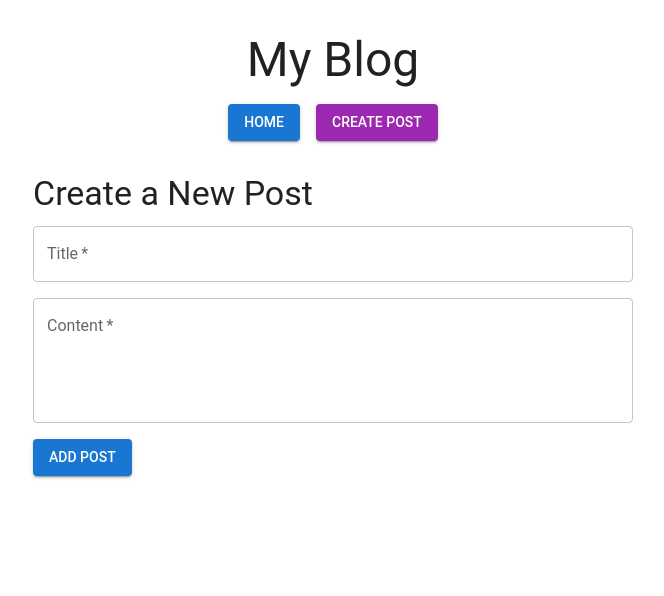
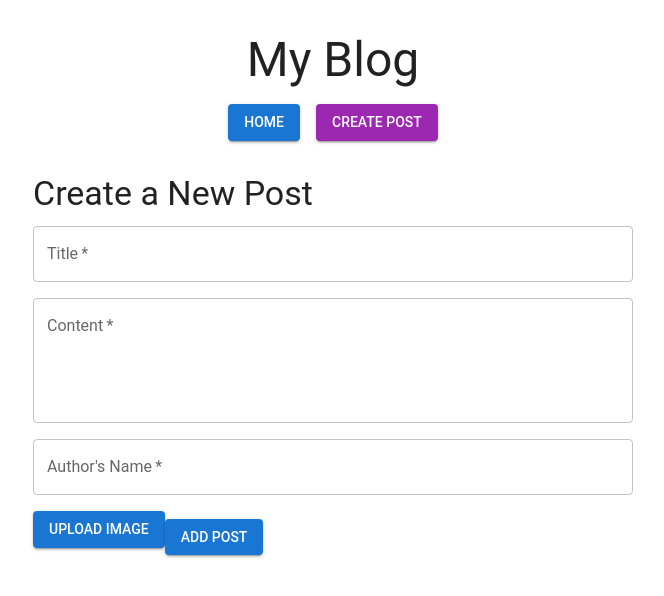
Before and after one commit to amer519/react-firebase-blog, a React (Create React App) app in the folder blog-app/: page /create in a window 1280 px wide. Shown: the top 596 px of the page, without its empty margins (307-971 px from the left). Built offline with nearby package versions, Linux system fonts and the light colour scheme; no server answers.

Commit message:
submit blog feature works

```diff
--- a/blog-app/src/components/BlogForm.js
+++ b/blog-app/src/components/BlogForm.js
@@ -1,7 +1,7 @@
 // src/components/BlogForm.js
 import React, { useState } from 'react';
 import { collection, addDoc, serverTimestamp } from 'firebase/firestore';
-import { db } from '../firebase';
+import { db, storage } from '../firebase';
 import {
   TextField,
   Button,
@@ -10,15 +10,24 @@ import {
   Alert,
   Typography,
 } from '@mui/material';
+import { ref, uploadBytes, getDownloadURL } from 'firebase/storage';
 
 const BlogForm = () => {
   const [title, setTitle] = useState('');
   const [content, setContent] = useState('');
+  const [author, setAuthor] = useState('');
+  const [image, setImage] = useState(null);
 
   // New States for Handling Loading, Success, and Errors
   const [loading, setLoading] = useState(false);
   const [success, setSuccess] = useState('');
   const [error, setError] = useState('');
+
+  const handleImageChange = (e) => {
+    if (e.target.files[0]) {
+      setImage(e.target.files[0]);
+    }
+  };
 
   const handleSubmit = async (e) => {
     e.preventDefault();
@@ -28,22 +37,40 @@ const BlogForm = () => {
     setError('');
 
     // Simple Client-side Validation
-    if (!title.trim() || !content.trim()) {
-      setError('Both Title and Content are required.');
+    if (!title.trim() || !content.trim() || !author.trim()) {
+      setError('Title, Content, and Author are required.');
       return;
     }
 
     setLoading(true); // Start Loading
 
     try {
+      let imageUrl = '';
+
+      // If an image is selected, upload it to Firebase Storage
+      if (image) {
+        const imageRef = ref(storage, `blog_images/${Date.now()}_${image.name}`);
+        const snapshot = await uploadBytes(imageRef, image);
+        imageUrl = await getDownloadURL(snapshot.ref);
+      }
+
+      // Add the blog post to Firestore
       await addDoc(collection(db, 'posts'), {
         title: title.trim(),
         content: content.trim(),
+        author: author.trim(),
+        imageUrl: imageUrl || '', // Store empty string if no image
         createdAt: serverTimestamp(),
       });
+
       setSuccess('Post added successfully!');
       setTitle('');
       setContent('');
+      setAuthor('');
+      setImage(null);
+
+      // Optionally, you can reset the file input field
+      e.target.reset();
     } catch (err) {
       console.error('Error adding document: ', err);
       setError('Failed to add post. Please try again.');
@@ -99,6 +126,30 @@ const BlogForm = () => {
         sx={{ mb: 2 }}
         inputProps={{ 'aria-label': 'Post Content' }}
       />
+      <TextField
+        label="Author's Name"
+        variant="outlined"
+        fullWidth
+        value={author}
+        onChange={(e) => setAuthor(e.target.value)}
+        required
+        sx={{ mb: 2 }}
+        inputProps={{ 'aria-label': 'Author Name' }}
+      />
+      <Button variant="contained" component="label" sx={{ mb: 2 }}>
+        Upload Image
+        <input
+          type="file"
+          accept="image/*"
+          hidden
+          onChange={handleImageChange}
+        />
+      </Button>
+      {image && (
+        <Typography variant="body2" sx={{ mb: 2 }}>
+          Selected Image: {image.name}
+        </Typography>
+      )}
       <Box sx={{ position: 'relative', display: 'inline-flex' }}>
         <Button
           type="submit"
--- a/blog-app/src/components/BlogList.js
+++ b/blog-app/src/components/BlogList.js
@@ -2,7 +2,7 @@
 import React, { useEffect, useState } from 'react';
 import { collection, query, orderBy, onSnapshot } from 'firebase/firestore';
 import { db } from '../firebase';
-import { Typography, Box, Divider, CircularProgress, Alert } from '@mui/material';
+import { Typography, Box, Divider, Avatar } from '@mui/material';
 
 const BlogList = () => {
   const [posts, setPosts] = useState([]);
@@ -38,7 +38,7 @@ const BlogList = () => {
   if (loading) {
     return (
       <Box sx={{ display: 'flex', justifyContent: 'center', mt: 4 }}>
-        <CircularProgress />
+        <Typography variant="h6">Loading posts...</Typography>
       </Box>
     );
   }
@@ -46,7 +46,9 @@ const BlogList = () => {
   if (error) {
     return (
       <Box sx={{ mt: 4 }}>
-        <Alert severity="error">{error}</Alert>
+        <Typography variant="h6" color="error" align="center">
+          {error}
+        </Typography>
       </Box>
     );
   }
@@ -58,24 +60,49 @@ const BlogList = () => {
           No posts available.
         </Typography>
       ) : (
-        posts.map(({ id, title, content, createdAt }) => (
-          <Box key={id} sx={{ mb: 4 }}>
+        posts.map(({ id, title, content, author, imageUrl, createdAt }) => (
+          <Box key={id} sx={{ mb: 6, p: 2, boxShadow: 3, borderRadius: 2 }}>
+            {/* Author Information */}
+            <Box sx={{ display: 'flex', alignItems: 'center', mb: 2 }}>
+              {/* You can replace the Avatar with the author's profile picture if available */}
+              <Avatar sx={{ mr: 2 }}>{author.charAt(0).toUpperCase()}</Avatar>
+              <Typography variant="subtitle1" component="span">
+                {author}
+              </Typography>
+            </Box>
+
+            {/* Title */}
             <Typography variant="h5" component="h2">
               {title}
             </Typography>
+
+            {/* Content */}
             <Typography variant="body1" sx={{ mt: 1 }}>
               {content}
             </Typography>
+
+            {/* Image */}
+            {imageUrl && (
+              <Box sx={{ mt: 2 }}>
+                <img
+                  src={imageUrl}
+                  alt={title}
+                  style={{ width: '100%', maxHeight: '400px', objectFit: 'cover', borderRadius: '8px' }}
+                />
+              </Box>
+            )}
+
+            {/* Timestamp */}
             {createdAt && typeof createdAt.toDate === 'function' ? (
-              <Typography variant="caption" display="block" sx={{ mt: 1, color: 'text.secondary' }}>
-                {createdAt.toDate().toLocaleDateString()}
+              <Typography variant="caption" display="block" sx={{ mt: 2, color: 'text.secondary' }}>
+                {createdAt.toDate().toLocaleString()}
               </Typography>
             ) : (
-              <Typography variant="caption" display="block" sx={{ mt: 1, color: 'text.secondary' }}>
+              <Typography variant="caption" display="block" sx={{ mt: 2, color: 'text.secondary' }}>
                 Date not available
               </Typography>
             )}
-            <Divider sx={{ mt: 2 }} />
+            <Divider sx={{ mt: 3 }} />
           </Box>
         ))
       )}
--- a/blog-app/src/firebase.js
+++ b/blog-app/src/firebase.js
@@ -1,6 +1,7 @@
 // src/firebase.js
 import { initializeApp } from 'firebase/app';
 import { getFirestore } from 'firebase/firestore';
+import { getStorage } from 'firebase/storage';
 
 const firebaseConfig = {
   apiKey: process.env.REACT_APP_FIREBASE_API_KEY,
@@ -17,4 +18,7 @@ const app = initializeApp(firebaseConfig);
 // Initialize Firestore
 const db = getFirestore(app);
 
-export { db };
+// Initialize Firebase Storage
+const storage = getStorage(app);
+
+export { db, storage };
```
